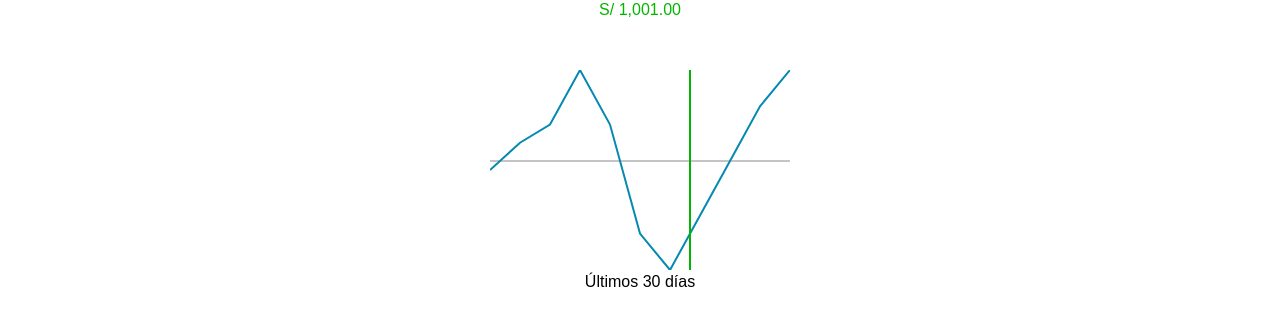
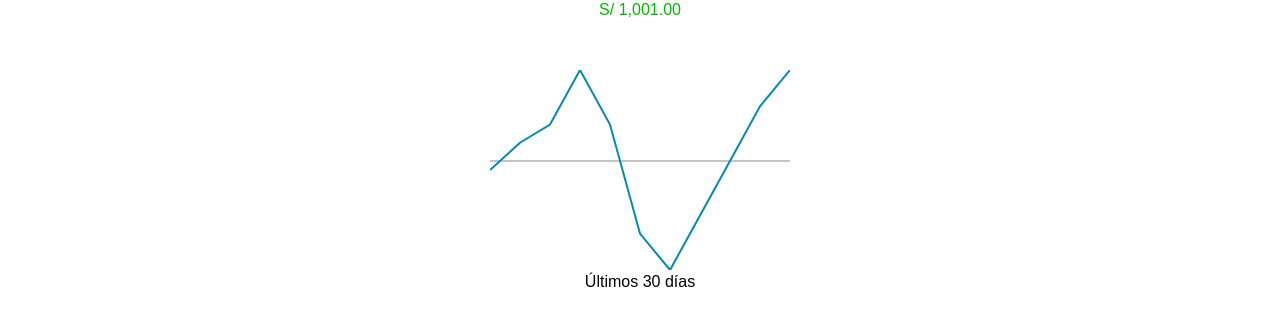
Before and after one commit to Daniel-M12/cash-app, a Vue app: page / in a window 1280 px wide. Shown: the part 225-545 px from the top of the page. Built offline with nearby package versions, Linux system fonts and the light colour scheme.

Commit message:
Implements touch cursor in graph

```diff
--- a/src/components/resume/Graphic.vue
+++ b/src/components/resume/Graphic.vue
@@ -1,16 +1,24 @@
 <template>
   <div>
-    <svg viewBox="0 0 300 200">
+    <svg @touchstart="tap" @touchmove="tap" @touchend="untap" viewBox="0 0 300 200">
       <line stroke="#c4c4c4" stroke-width="2" x1="0" :y1="zero" x2="300" :y2="zero" />
       <polyline fill="none" stroke="#0689B0" stroke-width="2" :points="points" />
-      <line stroke="#04b500" stroke-width="2" x1="200" y1="0" x2="200" y2="200" />
+      <line
+        v-show="showPointer"
+        stroke="#04b500"
+        stroke-width="2"
+        :x1="pointer"
+        y1="0"
+        :x2="pointer"
+        y2="200"
+      />
     </svg>
     <p>Últimos 30 días</p>
   </div>
 </template>
 
 <script setup lang="ts">
-import { computed, defineProps, toRefs } from 'vue'
+import { computed, defineProps, ref, toRefs } from 'vue'
 
 const props = defineProps({
   amounts: {
@@ -45,6 +53,25 @@ const points = computed(() => {
     return `${points} ${x},${y}`
   }, '0,100')
 })
+
+const showPointer = ref(false)
+const pointer = ref(0)
+
+const tap = (event: TouchEvent) => {
+  const { currentTarget, touches } = event
+  showPointer.value = true
+  const elementWidth = (currentTarget as HTMLElement).getBoundingClientRect().width
+  const elementX = (currentTarget as HTMLElement).getBoundingClientRect().x
+  const touchX = touches[0].clientX
+
+  const graphPixels = ((touchX - elementX) * 300) / elementWidth
+
+  pointer.value = graphPixels
+}
+
+const untap = () => {
+  showPointer.value = false
+}
 </script>
 
 <style scoped>
```
